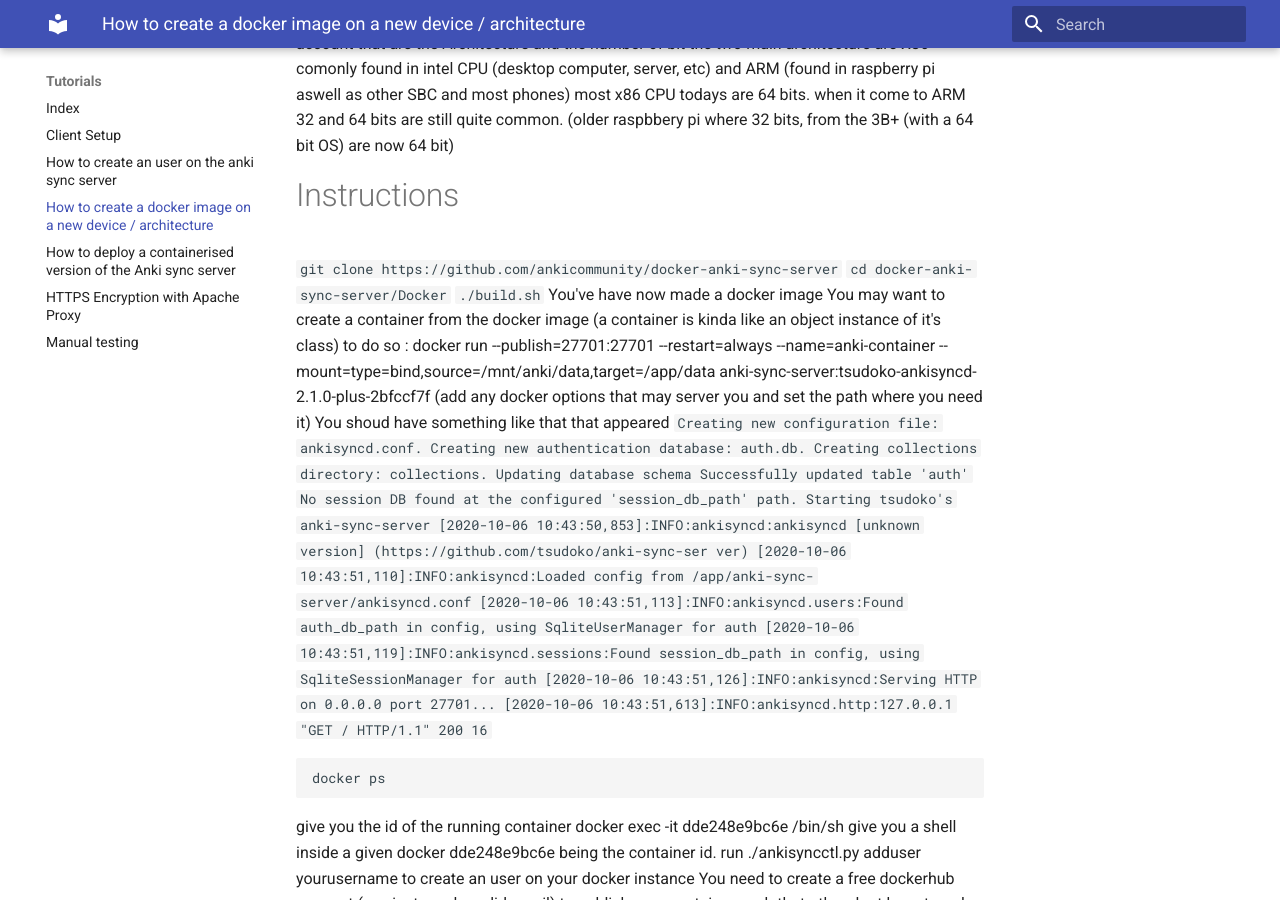
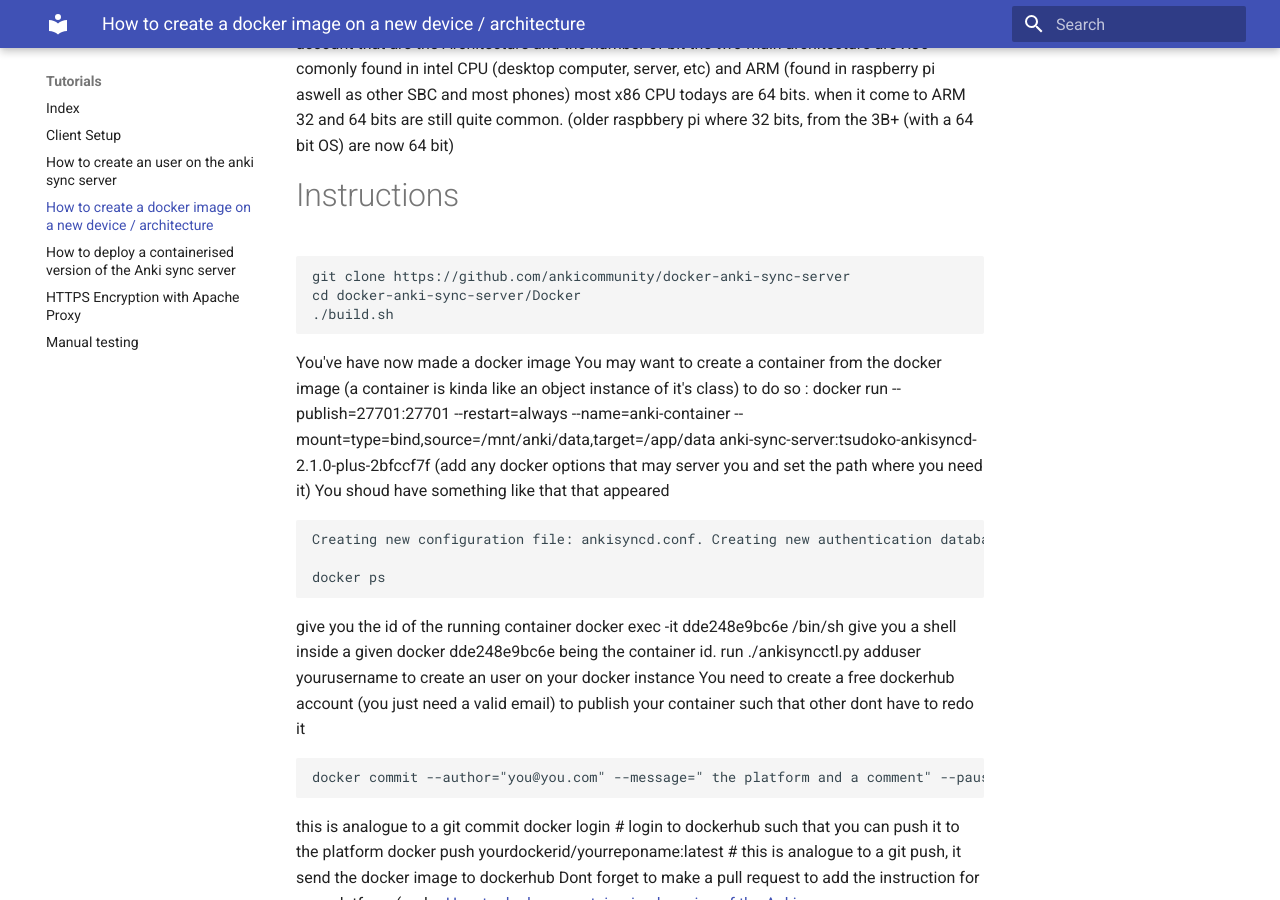
Before and after one commit to ankicommunity/ankicommunity.github.io, an MkDocs documentation site: the page built from docs/Tutorials/tutoCreatingDockerImage.md, in a window 1280 px wide and 900 px high, scrolled down 469 px. Built offline with MkDocs 1.6.1 and Material for MkDocs 9.7.7, drawn with Linux system fonts in a browser that asks for light colours.

```diff
--- a/docs/Tutorials/tutoCreatingDockerImage.md
+++ b/docs/Tutorials/tutoCreatingDockerImage.md
@@ -12,16 +12,17 @@ most x86 CPU todays are 64 bits.
 when it come to ARM 32 and 64 bits are still quite common. (older raspbbery pi where 32 bits, from the 3B+ (with a 64 bit OS) are now 64 bit)
 
 # Instructions
-`git clone https://github.com/ankicommunity/docker-anki-sync-server`
-`cd docker-anki-sync-server/Docker`
-`./build.sh`
+    git clone https://github.com/ankicommunity/docker-anki-sync-server
+    cd docker-anki-sync-server/Docker
+    ./build.sh
 You've have now made a docker image
 You may want to create a container from the docker image (a container is kinda like an object instance of it's class)
 to do so :
     docker run --publish=27701:27701 --restart=always --name=anki-container --mount=type=bind,source=/mnt/anki/data,target=/app/data anki-sync-server:tsudoko-ankisyncd-2.1.0-plus-2bfccf7f
 (add any docker options that may server you and set the path where you need it)
 You shoud have something like that that appeared
-    `Creating new configuration file: ankisyncd.conf. Creating new authentication database: auth.db. Creating collections directory: collections. Updating database schema Successfully updated table 'auth' No session DB found at the configured 'session_db_path' path. Starting tsudoko's anki-sync-server [2020-10-06 10:43:50,853]:INFO:ankisyncd:ankisyncd [unknown version] (https://github.com/tsudoko/anki-sync-ser ver) [2020-10-06 10:43:51,110]:INFO:ankisyncd:Loaded config from /app/anki-sync-server/ankisyncd.conf [2020-10-06 10:43:51,113]:INFO:ankisyncd.users:Found auth_db_path in config, using SqliteUserManager for auth [2020-10-06 10:43:51,119]:INFO:ankisyncd.sessions:Found session_db_path in config, using SqliteSessionManager for auth [2020-10-06 10:43:51,126]:INFO:ankisyncd:Serving HTTP on 0.0.0.0 port 27701... [2020-10-06 10:43:51,613]:INFO:ankisyncd.http:127.0.0.1 "GET / HTTP/1.1" 200 16`
+
+    Creating new configuration file: ankisyncd.conf. Creating new authentication database: auth.db. Creating collections directory: collections. Updating database schema Successfully updated table 'auth' No session DB found at the configured 'session_db_path' path. Starting tsudoko's anki-sync-server [2020-10-06 10:43:50,853]:INFO:ankisyncd:ankisyncd [unknown version] (https://github.com/tsudoko/anki-sync-ser ver) [2020-10-06 10:43:51,110]:INFO:ankisyncd:Loaded config from /app/anki-sync-server/ankisyncd.conf [2020-10-06 10:43:51,113]:INFO:ankisyncd.users:Found auth_db_path in config, using SqliteUserManager for auth [2020-10-06 10:43:51,119]:INFO:ankisyncd.sessions:Found session_db_path in config, using SqliteSessionManager for auth [2020-10-06 10:43:51,126]:INFO:ankisyncd:Serving HTTP on 0.0.0.0 port 27701... [2020-10-06 10:43:51,613]:INFO:ankisyncd.http:127.0.0.1 "GET / HTTP/1.1" 200 16
 
     docker ps
 give you the id of the running container
```
